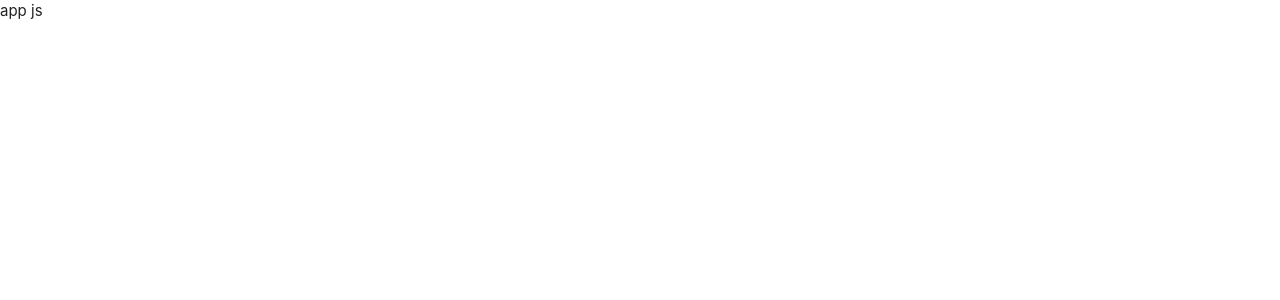
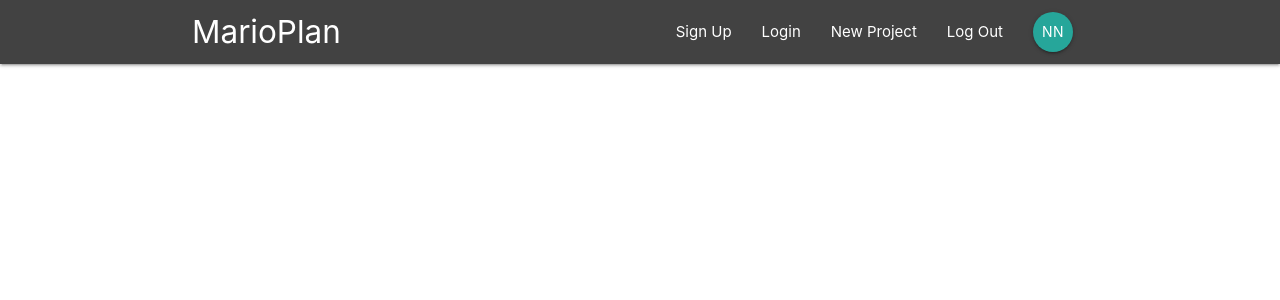
Before and after one commit to yasithWimukthi/project-management-tool, a React (Create React App) app: page / in a window 1280 px wide. Shown: the top 300 px of the page. Built offline with nearby package versions, Linux system fonts and the light colour scheme.

Commit message:
Implement navbar

```diff
--- a/src/App.js
+++ b/src/App.js
@@ -1,12 +1,13 @@
 import React, { Component } from 'react';
 import {BrowserRouter} from 'react-router-dom';
+import Navbar from './components/layout/Navbar';
 
 class App extends Component {
   render() {
     return (
       <BrowserRouter>
         <div>
-          app js
+          <Navbar />
         </div>
       </BrowserRouter>
     )
--- a/src/components/layout/Navbar.js
+++ b/src/components/layout/Navbar.js
@@ -0,0 +1,18 @@
+import React from 'react';
+import {Link} from 'react-router-dom';
+import SignedInLinks from './SignedInLinks';
+import SignedOutLinks from './SignedOutLinks';
+
+const NavBar = () => {
+    return (
+        <nav className="nav-wrapper grey darken-3">
+            <div className="container">
+                <Link to="/" className="brand-logo">MarioPlan</Link>
+                <SignedInLinks />
+                <SignedOutLinks />
+            </div>
+        </nav>
+    )
+}
+
+export default NavBar;
--- a/src/components/layout/SignedInLinks.js
+++ b/src/components/layout/SignedInLinks.js
@@ -0,0 +1,14 @@
+import React from 'react';
+import {NavLink} from 'react-router-dom';
+
+const SignedInLinks = () => {
+    return (
+        <ul className="right">
+           <li><NavLink to="/">New Project</NavLink></li>
+           <li><NavLink to="/">Log Out</NavLink></li>
+           <li><NavLink to="/" className="btn btn-floating lighten-1">NN</NavLink></li>
+        </ul>
+    )
+}
+
+export default SignedInLinks;
--- a/src/components/layout/SignedOutLinks.js
+++ b/src/components/layout/SignedOutLinks.js
@@ -0,0 +1,13 @@
+import React from 'react';
+import {NavLink} from 'react-router-dom';
+
+const SignedOutLinks = () => {
+    return (
+        <ul className="right">
+           <li><NavLink to="/">Sign Up</NavLink></li>
+           <li><NavLink to="/">Login</NavLink></li>
+        </ul>
+    )
+}
+
+export default SignedOutLinks;
```
Also changed, not shown: 1 other file (tests, documents, lock files or other folders).
